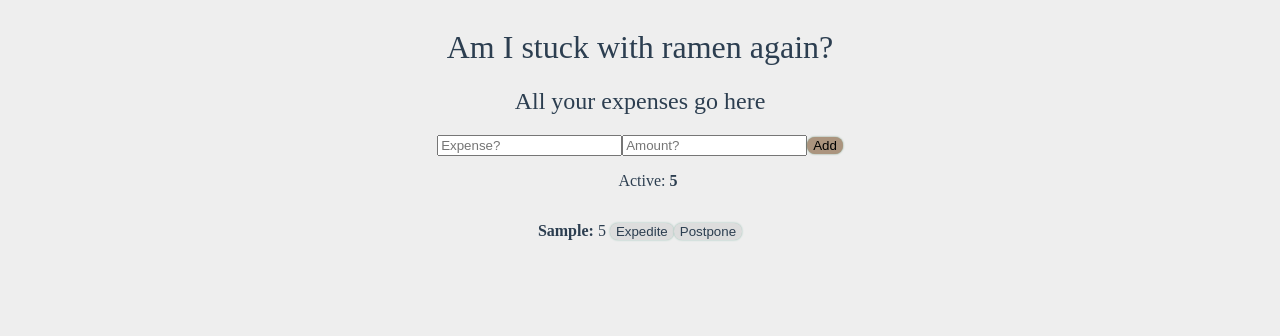
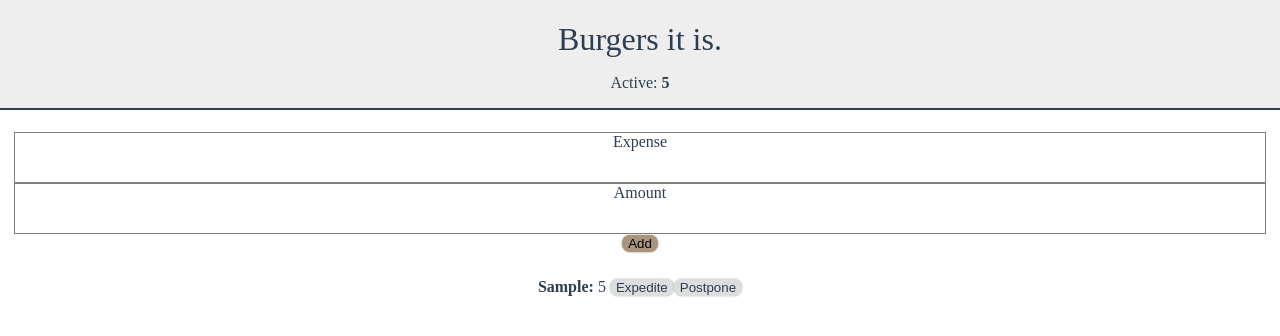
Before and after one commit to p-w-g/fried-ramen, a Vue app: page / in a window 1280 px wide. Both pictures are taken after typing "Sample", "5" into the empty fields and a click on the button "Add". Shown: the top 336 px of the page. Built offline with nearby package versions, Linux system fonts and the light colour scheme; a web font is replaced by a local one.

Commit message:
prototype
- style: labels html selectors, background colors adjusted, input looks text, linebreak from header
- template: summary now in header, if / else action in summary, fieldset added for form,

```diff
--- a/src/assets/main.scss
+++ b/src/assets/main.scss
@@ -7,7 +7,7 @@ body {
   font-family: "Quicksand";
   font-weight: 400;
   color: #2c3e50;
-  background-color: #eee;
+  margin: 0;
   text-align: center;
 }
 ul {
@@ -22,6 +22,19 @@ li {
     margin-left: 1rem;
   }
 }
+fieldset {
+  border: none;
+}
+input {
+  border: none;
+  padding: 0.5rem;
+  text-align: center;
+
+  &[type="number"] {
+    appearance: textfield;
+  }
+}
+
 .fr {
   font-family: Arial, Helvetica, sans-serif;
   color: #2c3e50;
@@ -50,13 +63,16 @@ li {
       }
     }
   }
-
+  &--label-wrapper {
+    border: solid 1px gray;
+  }
   &--form {
-    // needs work
+    padding-top: 1rem;
+    background-color: white;
   }
 
   &--input-box {
-    // needs work
+    width: calc(100% - 2rem);
   }
 
   &--content-column {
@@ -69,22 +85,34 @@ li {
     grid-template-columns: 2rem auto 2rem;
     grid-template-rows: auto auto;
   }
-
+  &--summary {
+    margin-bottom: 0;
+    border-bottom: #2c3e50 2px solid;
+    width: 100%;
+    justify-content: space-evenly;
+    display: inline-flex;
+  }
   &--heading {
     h1,
     h2 {
       font-weight: 400;
+      margin-bottom: 0;
     }
 
-    grid-column: 2;
+    h2 {
+      padding-bottom: 1rem;
+      border-bottom: #2c3e50 2px solid;
+      width: 100%;
+    }
+    min-width: 100%;
+    background-color: #eee;
+    grid-column: 1 / 4;
     grid-row: 1;
   }
 
   &--inline-flex {
+    width: 100%;
     display: inline-flex;
-
-    > p {
-      padding-left: 1rem;
-    }
+    justify-content: space-around;
   }
 }
--- a/src/components/List.vue
+++ b/src/components/List.vue
@@ -3,56 +3,60 @@
     <div class="fr--heading">
       <header>
         <h1>{{ randomTitle }}</h1>
-        <h2>All your expenses go here</h2>
+        <h2 v-if="activeExpenses < 1 && postponedExpenses < 1">
+          Here be your expenses
+        </h2>
+        <summary
+          v-else
+          class=" fr--summary"
+        >
+          <p v-if="activeExpenses.length > 0">
+            Active: <b>{{ activeExpensesTotal }}</b>
+          </p>
+
+          <p v-if="postponedExpenses.length > 0">
+            Postponed: <b>{{ postponedExpensesTotal }}</b>
+          </p>
+        </summary>
         <form
           id="expenses-form"
           class="fr--form"
           @submit.prevent="addNewExpense"
         >
+          <fieldset>
+            <div class="fr--label-wrapper">
+              <label for="expense">Expense</label>
               <input
                 id="expense"
                 v-model="expense"
                 type="text"
-            placeholder="Expense?"
                 class="fr--input-box"
               >
+            </div>
+            <div class="fr--label-wrapper">
+              <label for="amount">Amount</label>
               <input
                 id="amount"
                 v-model="amount"
                 type="number"
-            placeholder="Amount?"
                 class="fr--input-box"
               >
+            </div>
             <button
               name="expenses-form"
               class="fr--button"
             >
               Add
             </button>
+          </fieldset>
         </form>
-        <div>
-          <summary class="fr--inline-flex">
-            <p v-show="totalExpensesToggle">
-              Total:
-              <b>{{ totalExpenses }}</b>
-            </p>
-
-            <p v-show="activeExpenses.length > 0">
-              Active: <b>{{ activeExpensesTotal }}</b>
-            </p>
-
-            <p v-show="postponedExpenses.length > 0">
-              Postponed: <b>{{ postponedExpensesTotal }}</b>
-            </p>
-          </summary>
-        </div>
       </header>
     </div>
 
     <div
       class="fr--content-column"
     >
-      <article>
+      <article class="fr--inline-flex">
         <p
           v-for="(obj, index) in activeExpenses"
           :key="index"
@@ -76,7 +80,7 @@
         </p>
       </article>
 
-      <article>
+      <article class="fr--inline-flex">
         <p
           v-for="(obj, index) in postponedExpenses"
           :key="index"
@@ -99,9 +103,9 @@
 
 <script>
 const themNomNoms = [
-  'Burger Tiem!',
-  'Coffee run...',
-  'Am I stuck with ramen again?',
+  'Am famished.',
+  'Coffee run.',
+  'Burgers it is.',
 ];
 
 export default {
```
Lines whose indentation alone changed are shown as unchanged.
